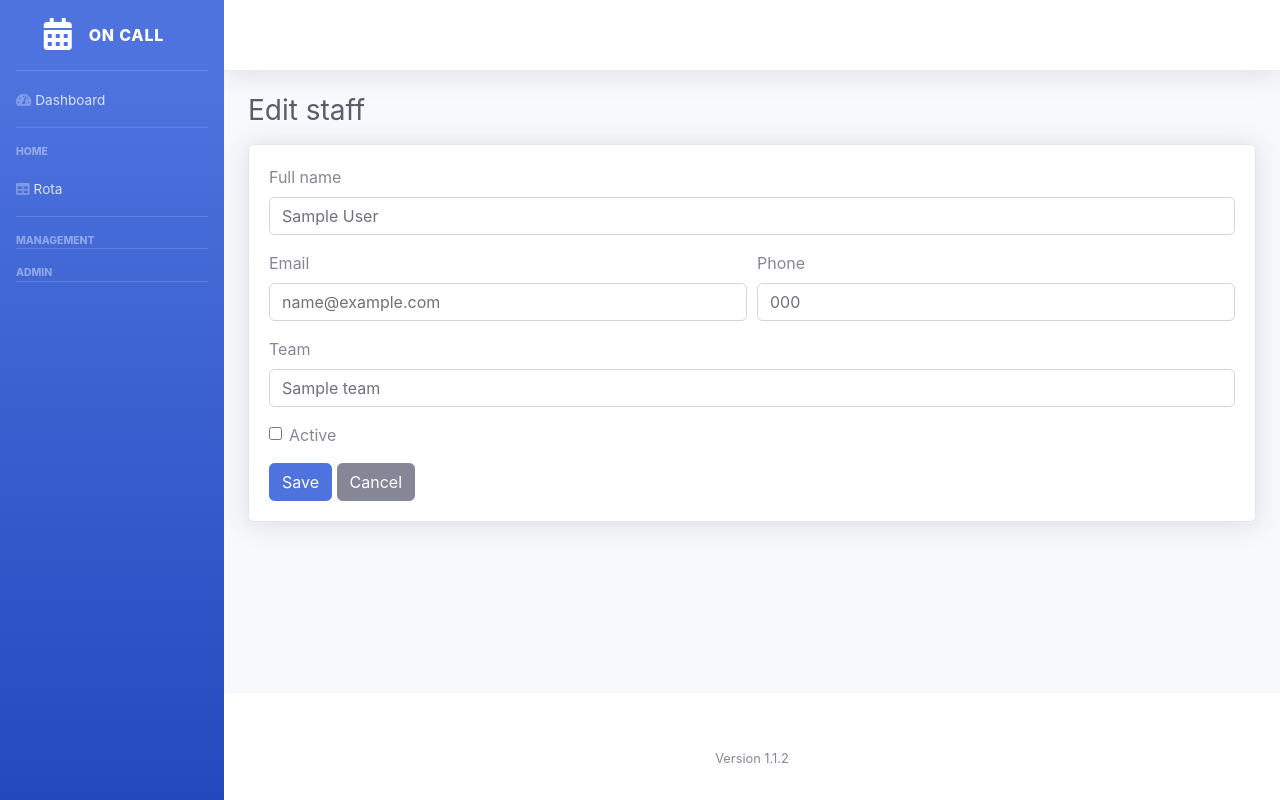
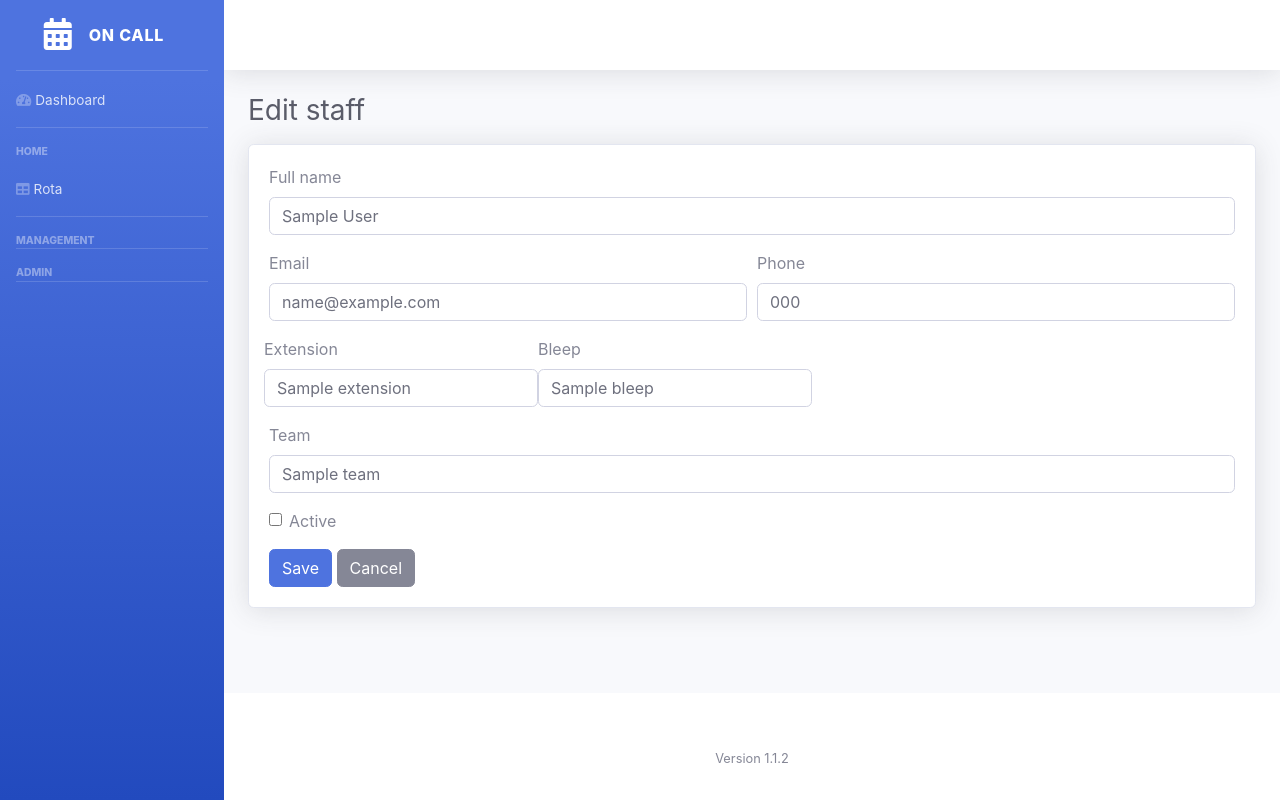
Before and after one commit to anthonyhales/TrackRota, a FastAPI app: template app/templates/staff_form.html in a window 1280 px wide. Run offline with FastAPI, Linux system fonts and the light colour scheme; the template is opened without the code that fills it: most values are stand-ins (such as "Sample title", 1, 10 or a date in 2020); parts of the project's set-up code (start-up, migrations or seed data) failed here and were passed over; some libraries are stand-ins or nearby versions.

Commit message:
Update staff_form.html

```diff
--- a/app/templates/staff_form.html
+++ b/app/templates/staff_form.html
@@ -19,6 +19,15 @@
           <label>Phone</label>
           <input class="form-control" name="phone" value="{{ staff_member.phone if staff_member else '' }}">
         </div>
+        <div class="form-group">
+          <label>Extension</label>
+          <input class="form-control" name="extension" value="{{ s.extension or '' }}">
+        </div>
+
+<div class="form-group">
+  <label>Bleep</label>
+  <input class="form-control" name="bleep" value="{{ s.bleep or '' }}">
+</div>
       </div>
 
       <div class="form-group">
```
